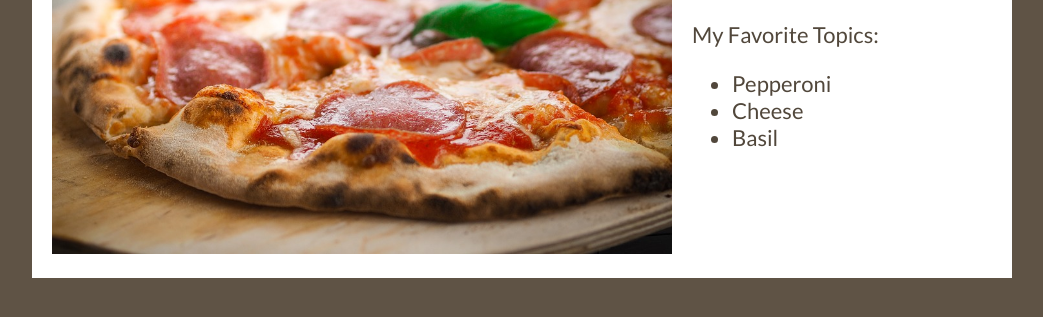
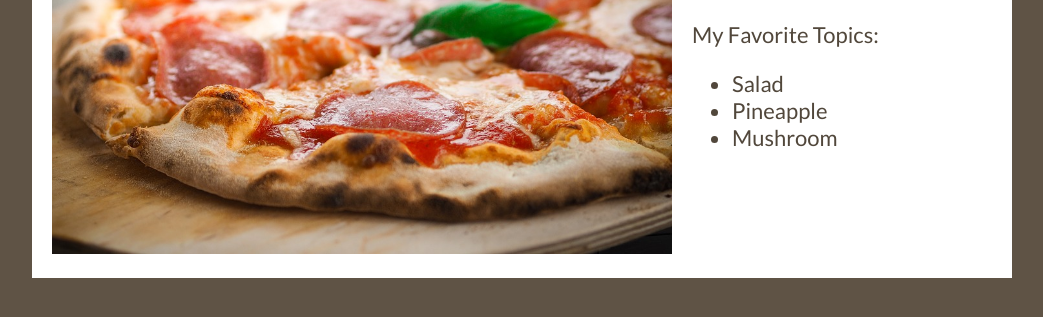
Before and after one commit to fazioabreau/PIZZA, a plain HTML site: page index.html in a window 1280 px wide. Shown: the part 199-516 px from the top of the page, without its empty margins (118-1161 px from the left). Drawn offline with Linux system fonts and the light colour scheme; files whose address does not match are found by name; a web font is replaced by a local one.

Commit message:
updated list
toppings changed Salad, Pineapple, Mushroom

```diff
--- a/index.html
+++ b/index.html
@@ -20,9 +20,9 @@
     <h1>Pizza!</h1>
     <p>My Favorite Topics: </p>
     <ul>
-      <li>Pepperoni</li>
-      <li>Cheese</li>
-      <li>Basil</li>
+      <li>Salad</li>
+      <li>Pineapple</li>
+      <li>Mushroom</li>
     </ul>
   </div>
 </div>
```
